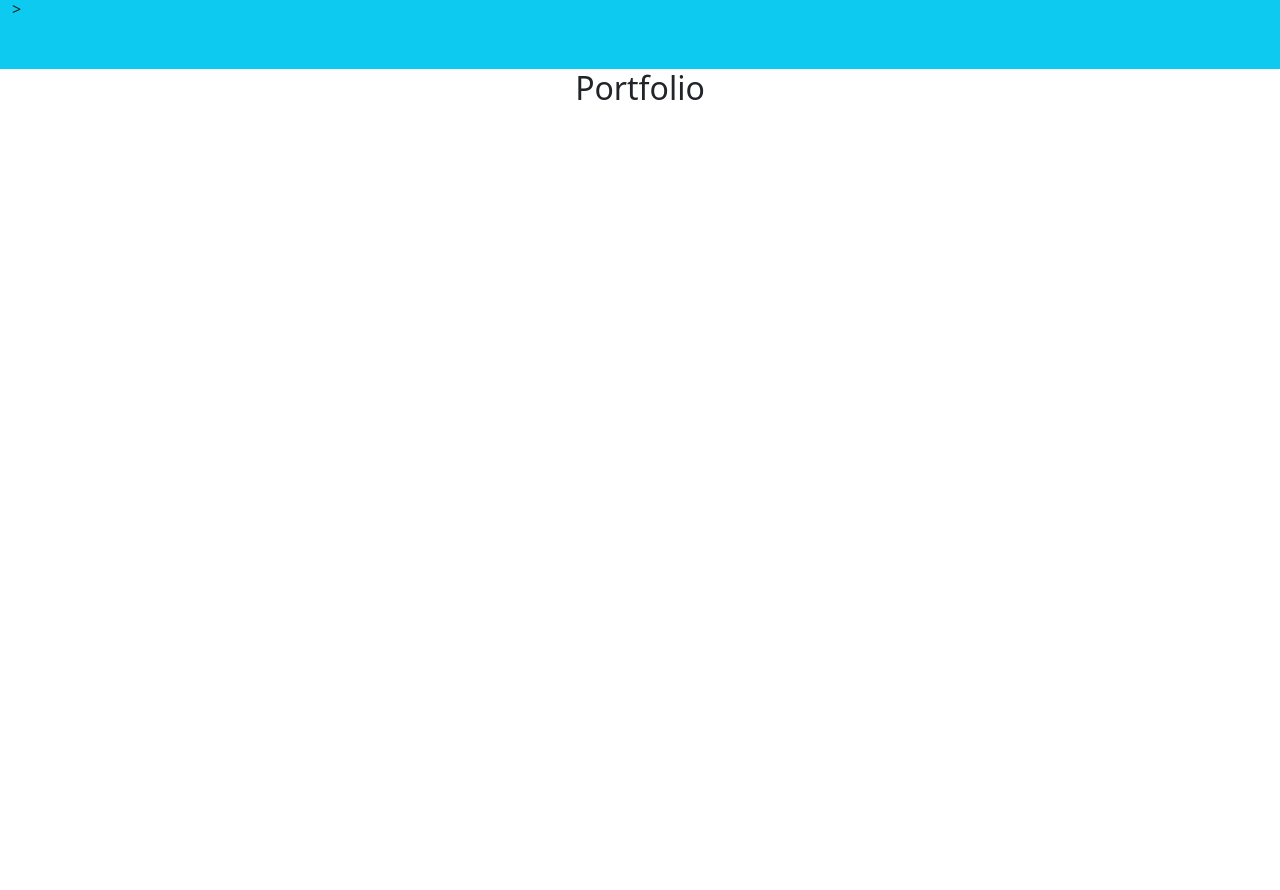
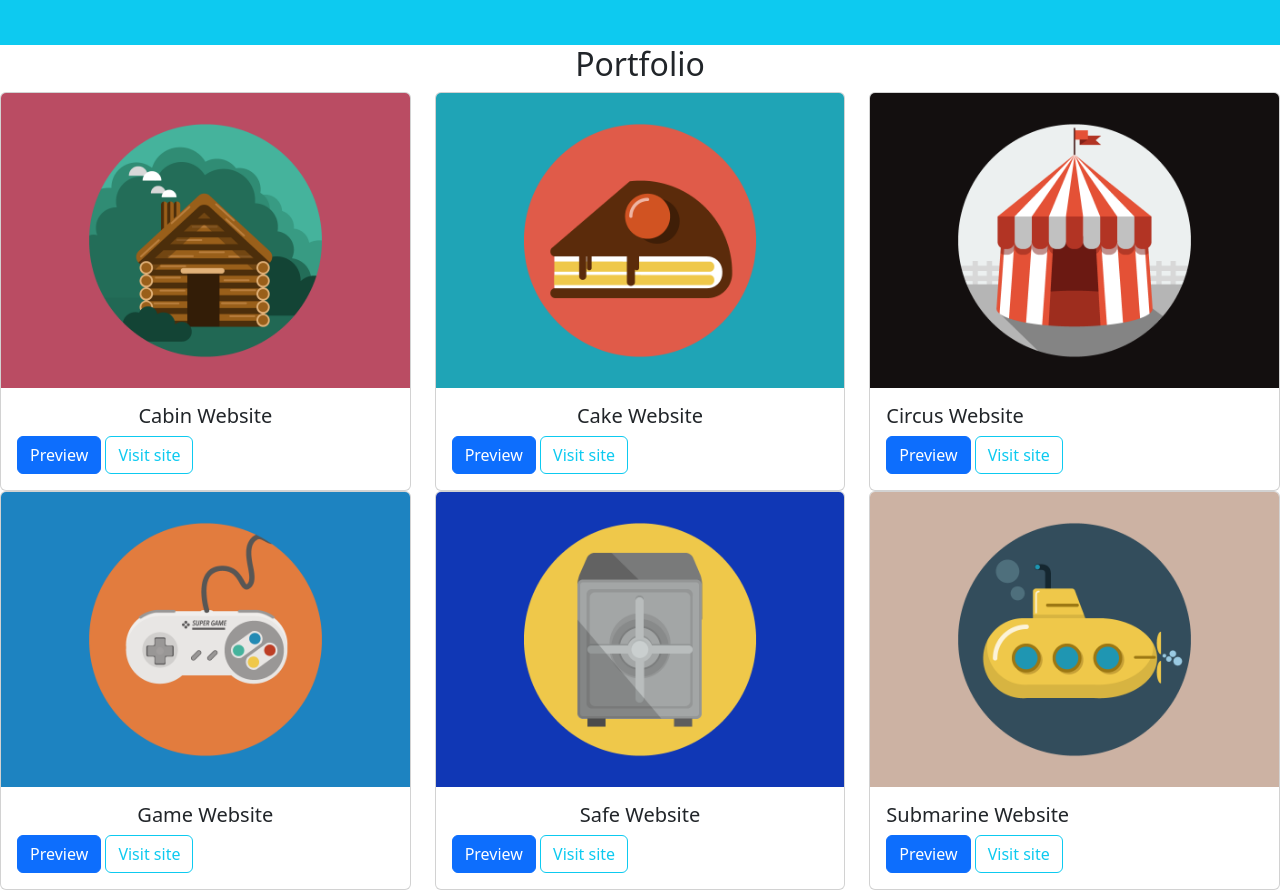
Before and after one commit to damiano000/bootstrap-html-freelancer, a plain HTML site: page index.html in a window 1280 px wide. Shown: the part 481-1371 px from the top of the page. Before the commit the page ends 800 px from the top, so only its background shows below. Drawn offline with nearby package versions, Linux system fonts and the light colour scheme.

Commit message:
card complete

```diff
--- a/index.html
+++ b/index.html
@@ -38,13 +38,84 @@
                             <h2>Damiano Mirante</h2>
                             <p>Web designer</p>
                         </div>
-                    </div>>
-
+                    </div>
                 </div>
             </section>
         </main>
+
         <section>
             <h2 class="text-center">Portfolio</h2>
+
+            <!-- 1st card -->
+            <div class="row row-cols-1 row-cols-md-3 g-4">
+                <div class="col">
+                    <div class="card h-100">
+                        <img src="./img/cabin.png" class="card-img-top" alt="Cabin">
+                        <div class="card-body">
+                            <h5 class="card-title text-center">Cabin Website</h5>
+                            <button type="button" class="btn btn-primary">Preview</button>
+                            <button type="button" class="btn btn-outline-info">Visit site</button>
+                        </div>
+                    </div>
+                </div>
+                <!-- 2st card -->
+                <div class="col">
+                    <div class="card h-100">
+                        <img src="./img/cake.png" class="card-img-top" alt="Cake">
+                        <div class="card-body">
+                            <h5 class="card-title text-center">Cake Website</h5>
+                            <button type="button" class="btn btn-primary">Preview</button>
+                            <button type="button" class="btn btn-outline-info">Visit site</button>
+                        </div>
+                    </div>
+                </div>
+                <!-- 3st card -->
+                <div class="col">
+                    <div class="card h-100">
+                        <img src="./img/circus.png" class="card-img-top" alt="Circus">
+                        <div class="card-body">
+                            <h5 class="card-title">Circus Website</h5>
+                            <button type="button" class="btn btn-primary">Preview</button>
+                            <button type="button" class="btn btn-outline-info">Visit site</button>
+                        </div>
+                    </div>
+                </div>
+            </div>
+            <!-- 4st card -->
+            <div class="row row-cols-1 row-cols-md-3 g-4">
+                <div class="col">
+                    <div class="card h-100">
+                        <img src="./img/game.png" class="card-img-top" alt="Game">
+                        <div class="card-body">
+                            <h5 class="card-title text-center">Game Website</h5>
+                            <button type="button" class="btn btn-primary">Preview</button>
+                            <button type="button" class="btn btn-outline-info">Visit site</button>
+                        </div>
+                    </div>
+                </div>
+                <!-- 5st card -->
+                <div class="col">
+                    <div class="card h-100">
+                        <img src="./img/safe.png" class="card-img-top" alt="Safe">
+                        <div class="card-body">
+                            <h5 class="card-title text-center">Safe Website</h5>
+                            <button type="button" class="btn btn-primary">Preview</button>
+                            <button type="button" class="btn btn-outline-info">Visit site</button>
+                        </div>
+                    </div>
+                </div>
+                <!-- 6st card -->
+                <div class="col">
+                    <div class="card h-100">
+                        <img src="./img/submarine.png" class="card-img-top" alt="Submarine">
+                        <div class="card-body">
+                            <h5 class="card-title">Submarine Website</h5>
+                            <button type="button" class="btn btn-primary">Preview</button>
+                            <button type="button" class="btn btn-outline-info">Visit site</button>
+                        </div>
+                    </div>
+                </div>
+            </div>
         </section>
 
 
```
Lines whose indentation alone changed are shown as unchanged.
